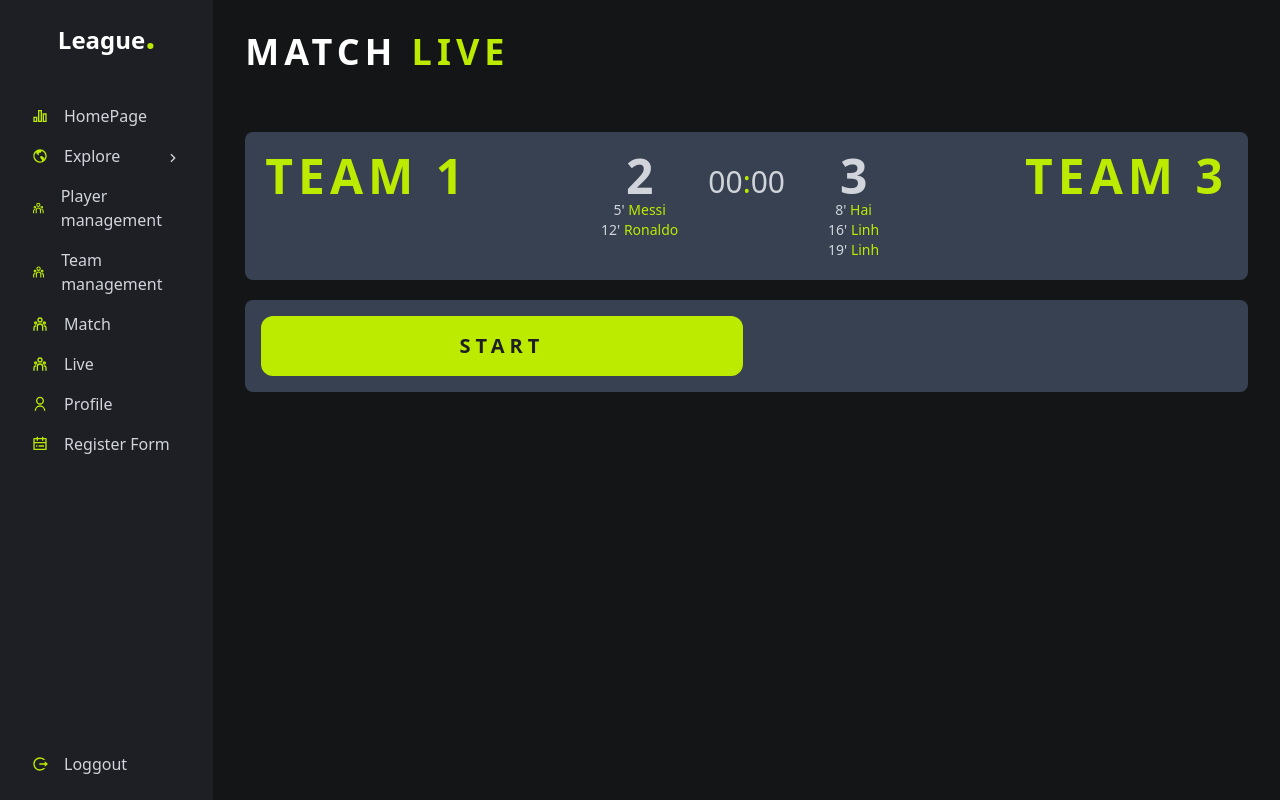
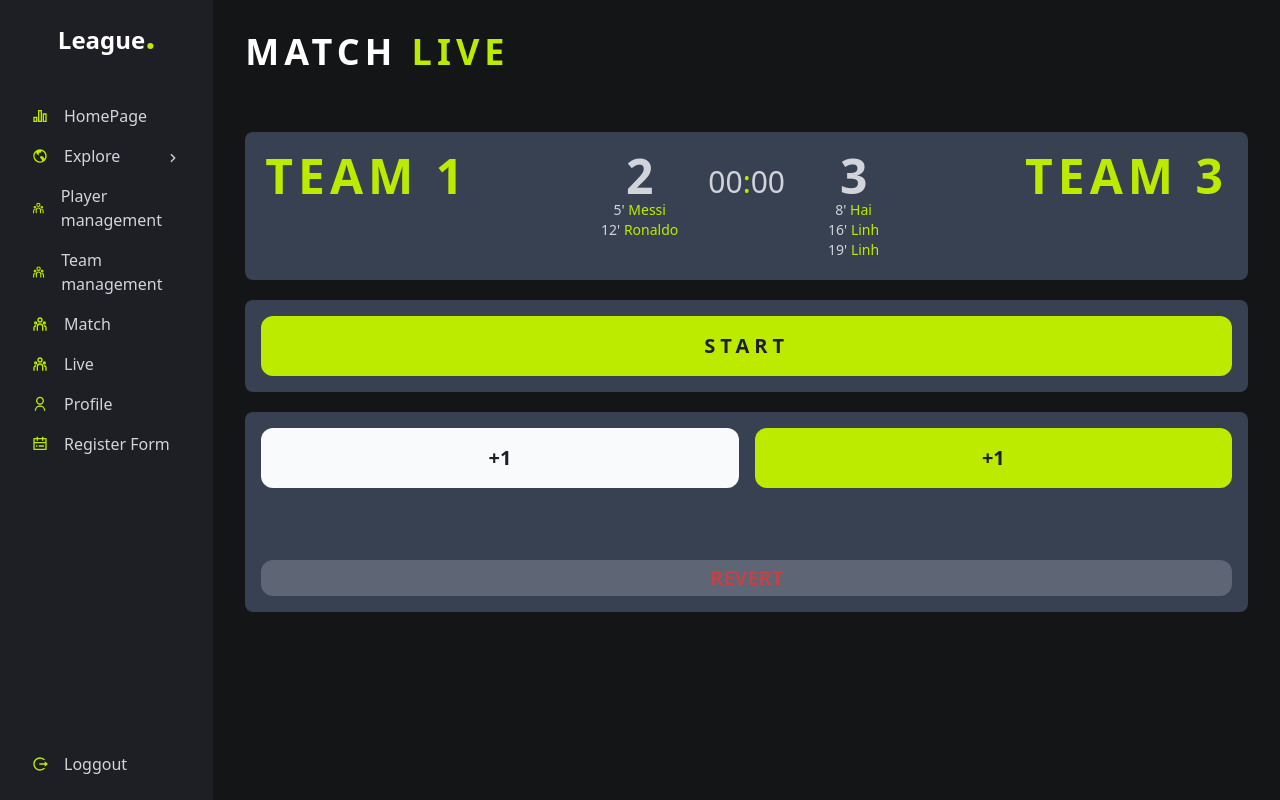
Before and after one commit to phuopham/league-management, a React (Vite) app: page /live in a window 1280 px wide. Built offline with nearby package versions, Linux system fonts and the light colour scheme.

Commit message:
Update Live.jsx

```diff
--- a/src/pages/admin/Live.jsx
+++ b/src/pages/admin/Live.jsx
@@ -37,6 +37,20 @@ const Live = () => {
         setTime(0);
     };
 
+    const [aForPlayer, setAForPlayer] = useState(false)
+    const addTeamA = () => {
+        setBForPlayer(false)
+        setAForPlayer(true)
+    }
+
+    const [bForPlayer, setBForPlayer] = useState(false)
+    const addTeamB = () => {
+        setBForPlayer(true)
+        setAForPlayer(false)
+    }
+
+    const revert = () => { }
+
     return (
         <div>
             <h1 className="text-4xl uppercase tracking-[5px] font-bold text-white mb-10">Match <span className="text-primary">Live</span></h1>
@@ -72,13 +86,43 @@ const Live = () => {
                 </div>
                 <div className='hidden md:block text-primary text-5xl uppercase tracking-[5px] font-bold'>Team 3</div>
             </div>
-            <div className='grid grid-cols-2 gap-2 justify-around p-4 bg-gray-700 rounded-lg mb-5'>
+            <div className='grid grid-cols-2 gap-4 justify-around p-4 bg-gray-700 rounded-lg mb-5'>
                 {!isActive ?
-                    <button className='uppercase tracking-[5px] font-bold text-xl p-4 bg-primary text-secondary-100 rounded-xl' onClick={handleStart}>Start</button> :
+                    <button className='uppercase tracking-[5px] font-bold text-xl p-4 bg-primary text-secondary-100 rounded-xl col-start-1 col-end-3' onClick={handleStart}>Start</button> :
                     <button className='uppercase tracking-[5px] font-bold text-xl text-red-500 p-4 bg-gray-100 rounded-xl' onClick={handleReset}>Reset</button>
                 }
 
                 {isActive && <button className={'uppercase tracking-[5px] font-bold text-xl p-4 text-secondary-100 rounded-xl ' + (isPaused ? ' bg-primary' : 'bg-gray-50')} onClick={handlePauseResume}>{isPaused ? 'Resume' : 'Pause'}</button>}
+            </div>
+            <div className='grid grid-cols-2 gap-4 justify-around p-4 bg-gray-700 rounded-lg mb-5'>
+                <div>
+                    <button className='uppercase font-bold w-full text-xl p-4 text-secondary-100 rounded-xl bg-gray-50' onClick={addTeamA}>+1</button>
+                </div>
+                <div>
+                    <button className='uppercase font-bold w-full text-xl p-4 text-secondary-100 rounded-xl bg-primary' onClick={addTeamB}>+1</button>
+                </div>
+                <div className='h-10'>
+                    {aForPlayer &&
+                        <select name="player_id" id="" className='outline-none rounded-lg p-2 bg-gray-800 text-center w-full'>
+                            <option>Please select</option>
+                            <option value="1">Messi</option>
+                            <option value="2">Ronaldo</option>
+                            <option value="3">Mbappe</option>
+                        </select>
+                    }
+                </div>
+                <div className='h-10'>
+                    {bForPlayer &&
+                        <select name="player_id" id="" className='outline-none rounded-lg p-2 bg-gray-800 text-center w-full'>
+                            <option>Please select</option>
+                            <option value="1">Hai Con</option>
+                            <option value="2">Hai Que</option>
+                            <option value="3">Tien Linh</option>
+                        </select>}
+                </div>
+                <div className='col-start-1 col-end-3'>
+                    <button className='uppercase font-bold w-full text-xl p-1 rounded-xl bg-gray-500  text-red-500 opacity-75' onClick={revert}>Revert</button>
+                </div>
             </div>
         </div>
     );
```
